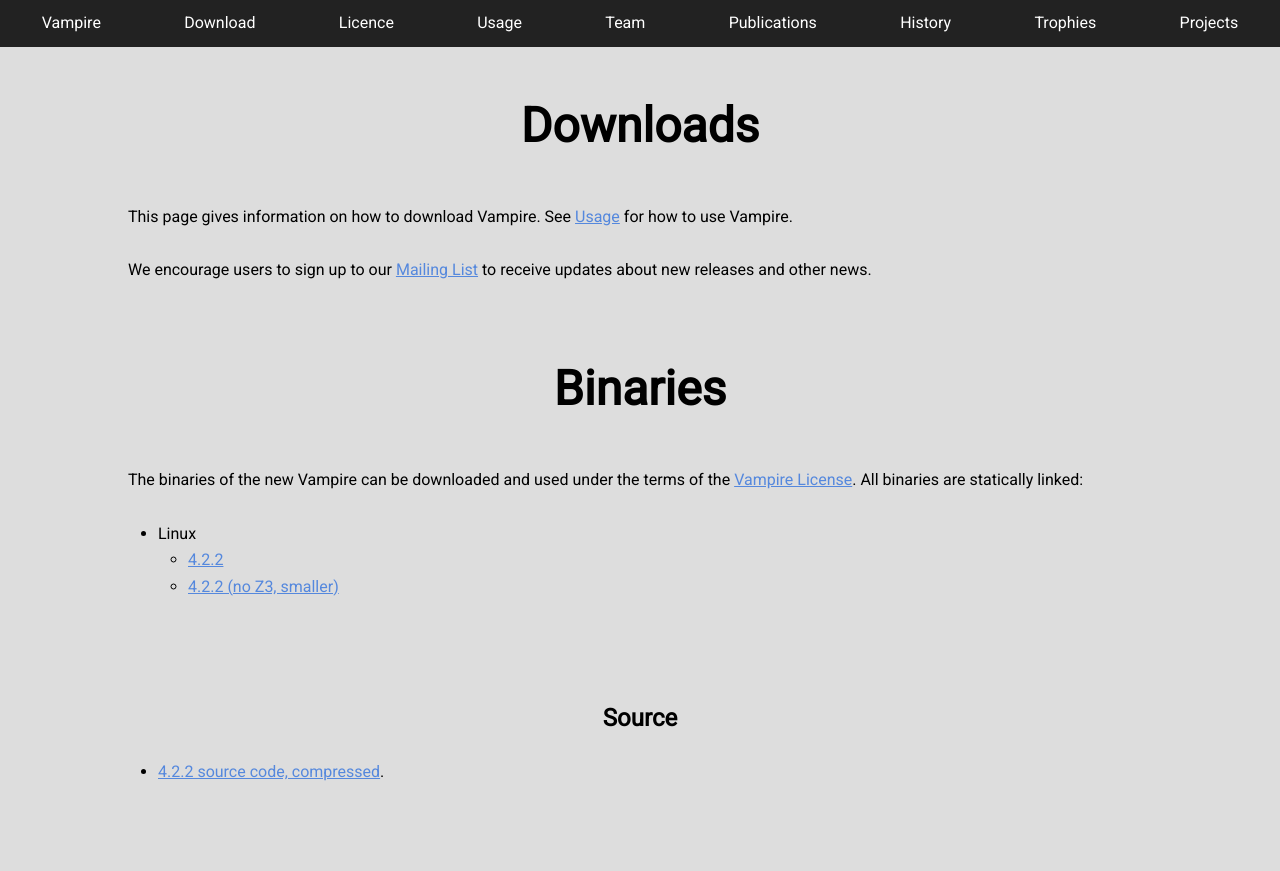
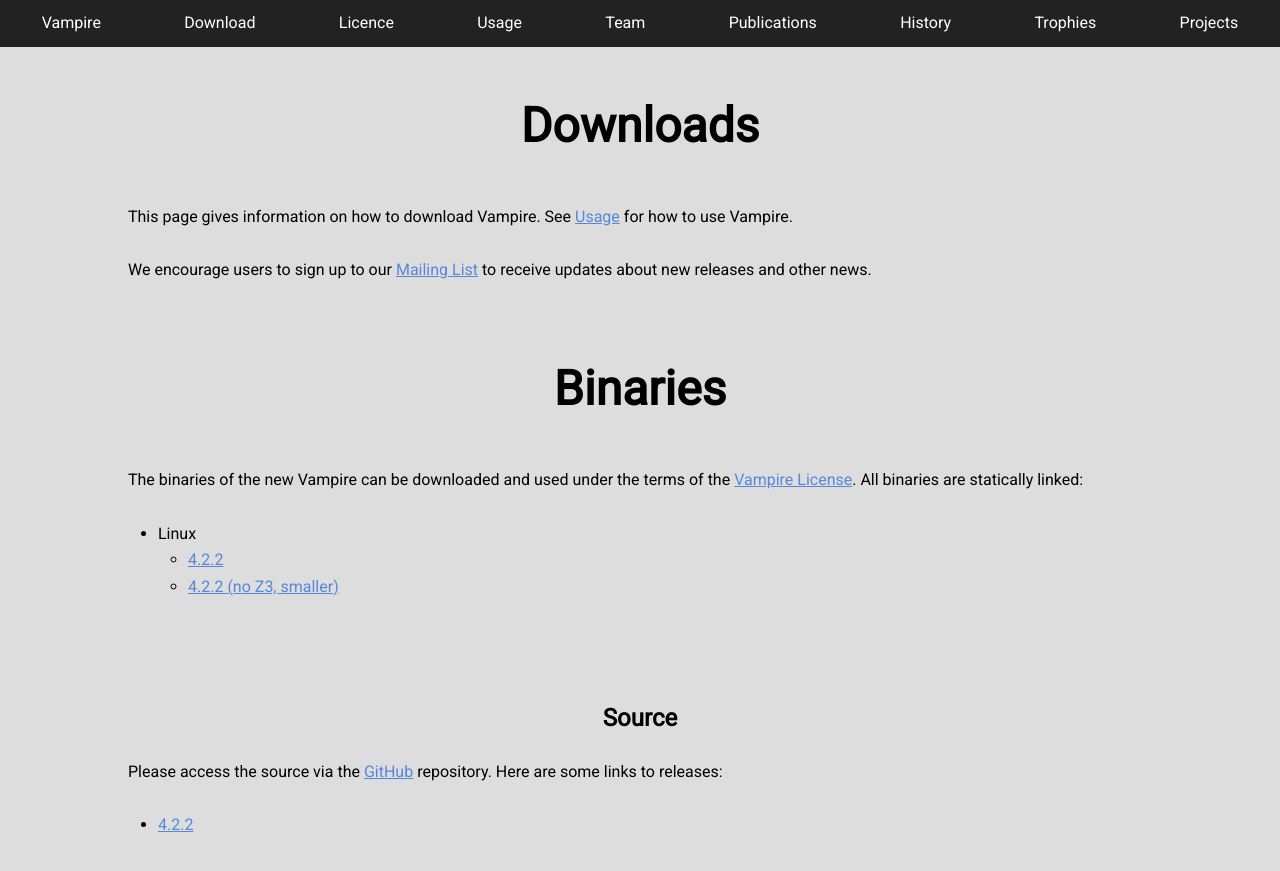
Before and after one commit to vprover/vprover.github.io, a Jekyll site: the page built from download.html, in a window 1280 px wide. Shown: the top 871 px of the page. Built offline with Jekyll 4.4.1, drawn with Linux system fonts in a browser that asks for light colours.

Commit message:
Adding link to repository

```diff
--- a/download.html
+++ b/download.html
@@ -25,7 +25,8 @@
 
 <section>
 <h1>Source</h1>
-<ul>
- <li><a href="/bin/vampire4.2.2_source.zip">4.2.2 source code, compressed</a>.
-</ul>
+         <p>Please access the source via the <a href="https://github.com/vprover/vampire">GitHub</a> repository. Here are some links to releases:
+  <ul>
+           <li><a href="https://github.com/vprover/vampire/releases/tag/4.2.2">4.2.2</a>
+  </ul>
 </section>
```
